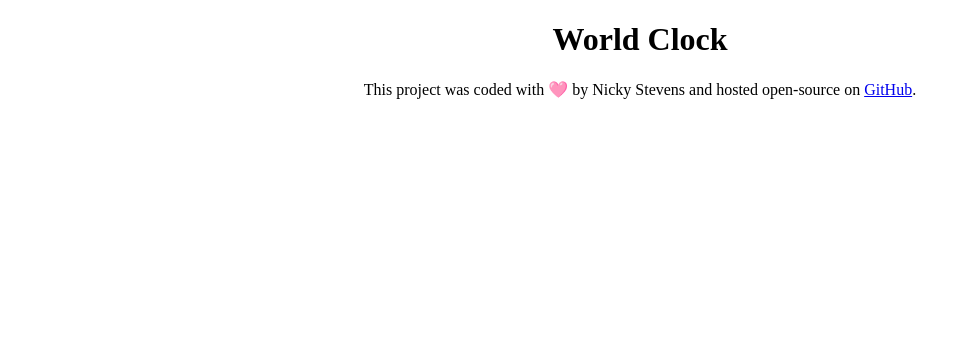
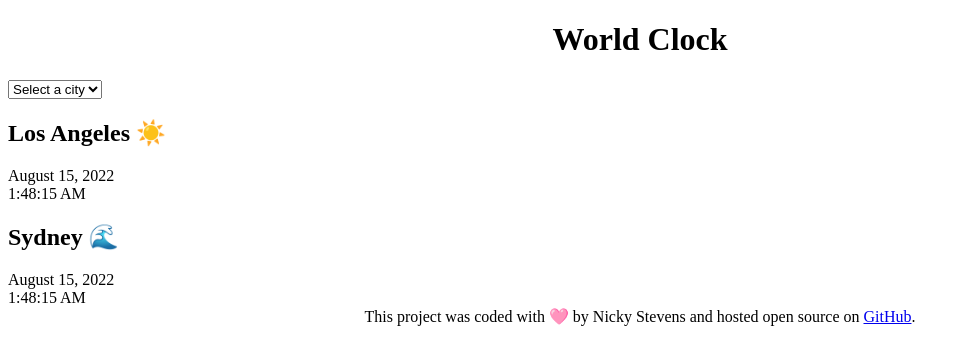
Before and after one commit to NicStevens/world-clock, a plain HTML site: page index.html in a window 1280 px wide. Shown: the whole page, without its empty margins (0-971 px from the left). Drawn offline with Linux system fonts and the light colour scheme.

Commit message:
Added basic html

```diff
--- a/index.html
+++ b/index.html
@@ -7,9 +7,27 @@
     <title>World Clock - Nicky Stevens</title>
   </head>
   <body>
-    <h1>World Clock</h1>
+    <div class="container">
+      <h1>World Clock</h1>
+      <select name="" id="">
+        <option value="">Select a city</option>
+        <option value="">London</option>
+        <option value="">New York</option>
+        <option value="">Auckland</option>
+      </select>
+      <div class="city">
+        <h2>Los Angeles ☀️</h2>
+        <div class="date">August 15, 2022</div>
+        <div class="time">1:48:15 AM</div>
+      </div>
+      <div class="city">
+        <h2>Sydney 🌊</h2>
+        <div class="date">August 15, 2022</div>
+        <div class="time">1:48:15 AM</div>
+      </div>
+    </div>
     <footer>
-      This project was coded with 🩷 by Nicky Stevens and hosted open-source on
+      This project was coded with 🩷 by Nicky Stevens and hosted open source on
       <a href="https://github.com/NicStevens/world-clock" target="_blank"
         >GitHub</a
       >.
```
